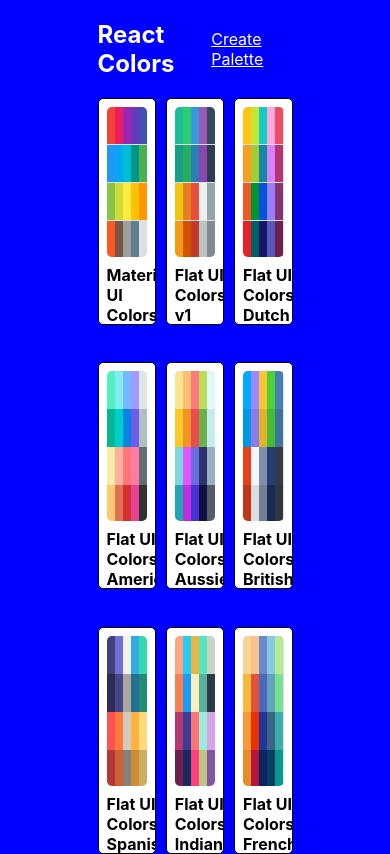
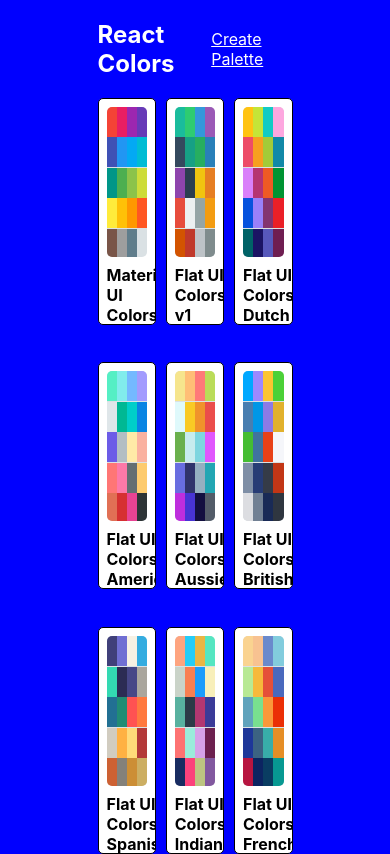
Before and after one commit to ThuraAungKyaw/react-color-project, a React (Create React App) app: page / in a window 390 px wide. Built offline with nearby package versions, Linux system fonts and the light colour scheme.

Commit message:
made color box, draggable color box and navbar responsive

```diff
--- a/src/MiniPalette.js
+++ b/src/MiniPalette.js
@@ -39,8 +39,8 @@ const styles = {
     fontSize: '1.5rem'
   },
   miniColor: {
-    height: "25%",
-    width: "20%",
+    height: "20%",
+    width: "25%",
     display: "inline-block",
     margin: "0 auto",
     position: "relative",
--- a/src/styles/ColorBox.css
+++ b/src/styles/ColorBox.css
@@ -1,3 +1,13 @@
+/* :root {
+    --xs: 575.98px;
+    --sm: 767.98px;
+    --md: 991.98px;
+    --lg: 1199.98px;
+} */
+
+
+
+
 .ColorBox {
     width: 20%;
     height: 25%;
@@ -8,6 +18,24 @@
     text-transform: uppercase;
     margin-bottom: -3.5px;
 }
+
+@media (max-width: 575.98px) {
+    .ColorBox {
+        width: 100%;
+    }
+
+
+}
+
+
+@media (min-width: 575.98px) and (max-width: 767.98px) {
+    .ColorBox {
+        width: 50%;
+    }
+
+}
+
+
 
 .SingleColorPalette .ColorBox {
     height: 50%;
@@ -103,6 +131,15 @@
     color: white;
 }
 
+@media (max-width: 575.98px) {
+
+
+    .copy-msg {
+        font-size: 3rem;
+    }
+
+}
+
 .copy-msg.show {
     opacity: 1;
     transform: scale(1);
--- a/src/styles/DraggableColorBox.css
+++ b/src/styles/DraggableColorBox.css
@@ -8,6 +8,30 @@
     text-transform: uppercase;
     margin-bottom: -3.5px;
 }
+
+@media (max-width: 575.98px) {
+    .DraggableColorBox {
+        width: 100%;
+    }
+
+
+}
+
+
+@media (min-width: 575.98px) and (max-width: 767.98px) {
+    .DraggableColorBox {
+        width: 50%;
+    }
+
+}
+
+@media (min-width: 767.98px) and (max-width: 991.98px) {
+    .DraggableColorBox {
+        width: 25%;
+    }
+
+}
+
 
 
 .box-content {
--- a/src/styles/Navbar.css
+++ b/src/styles/Navbar.css
@@ -16,6 +16,16 @@
     align-items: center;
 }
 
+@media (max-width: 575.98px) {
+
+
+    .logo {
+        display: none;
+    }
+
+}
+
+
 .logo a {
     text-decoration: none;
     color: #000;
@@ -26,6 +36,16 @@
     margin: 0 10px;
     display: inline-block;
 }
+
+@media (max-width: 575.98px) {
+
+
+    .slider {
+        width: 150px;
+    }
+
+}
+
 
 .select-container {
     margin-left: auto;
```
